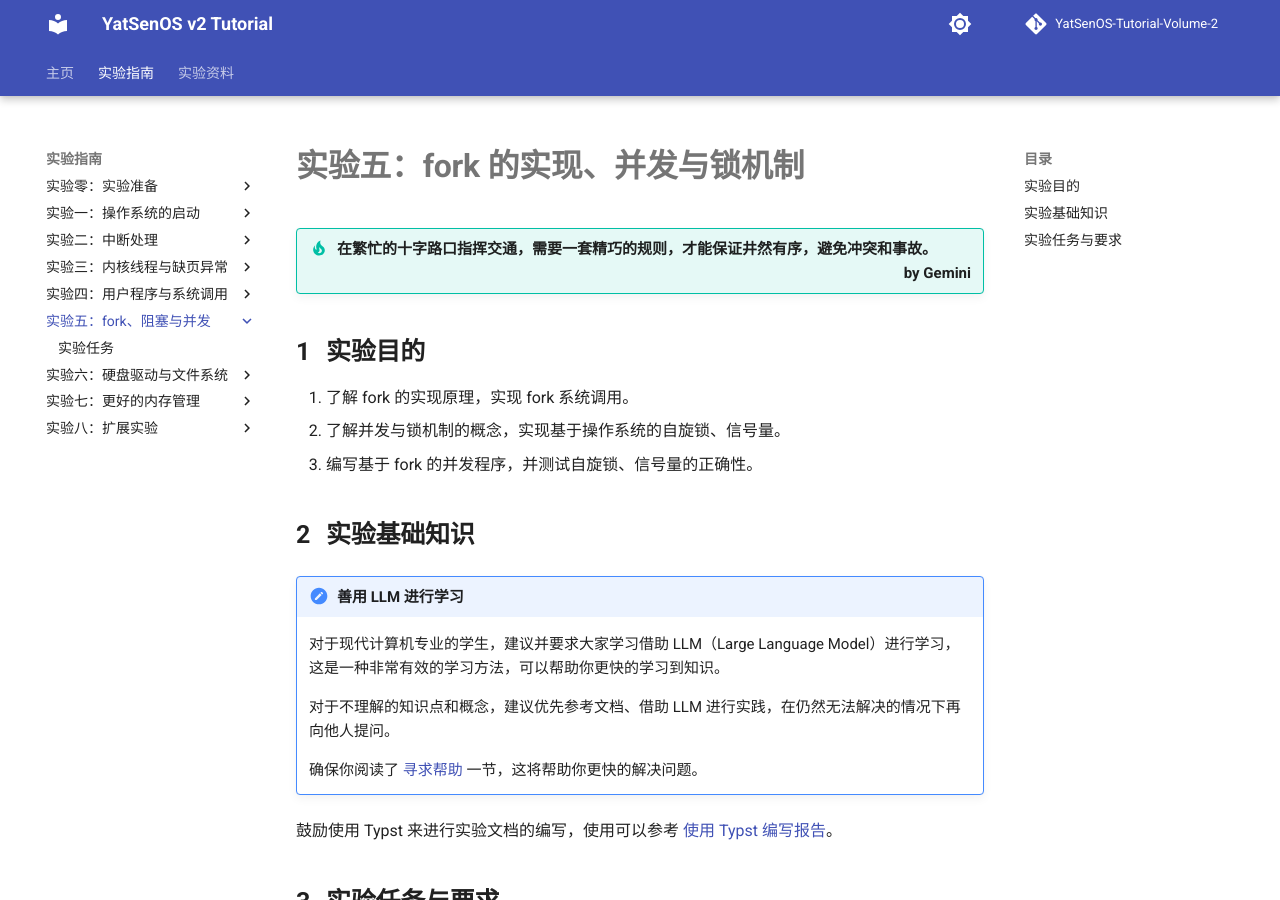
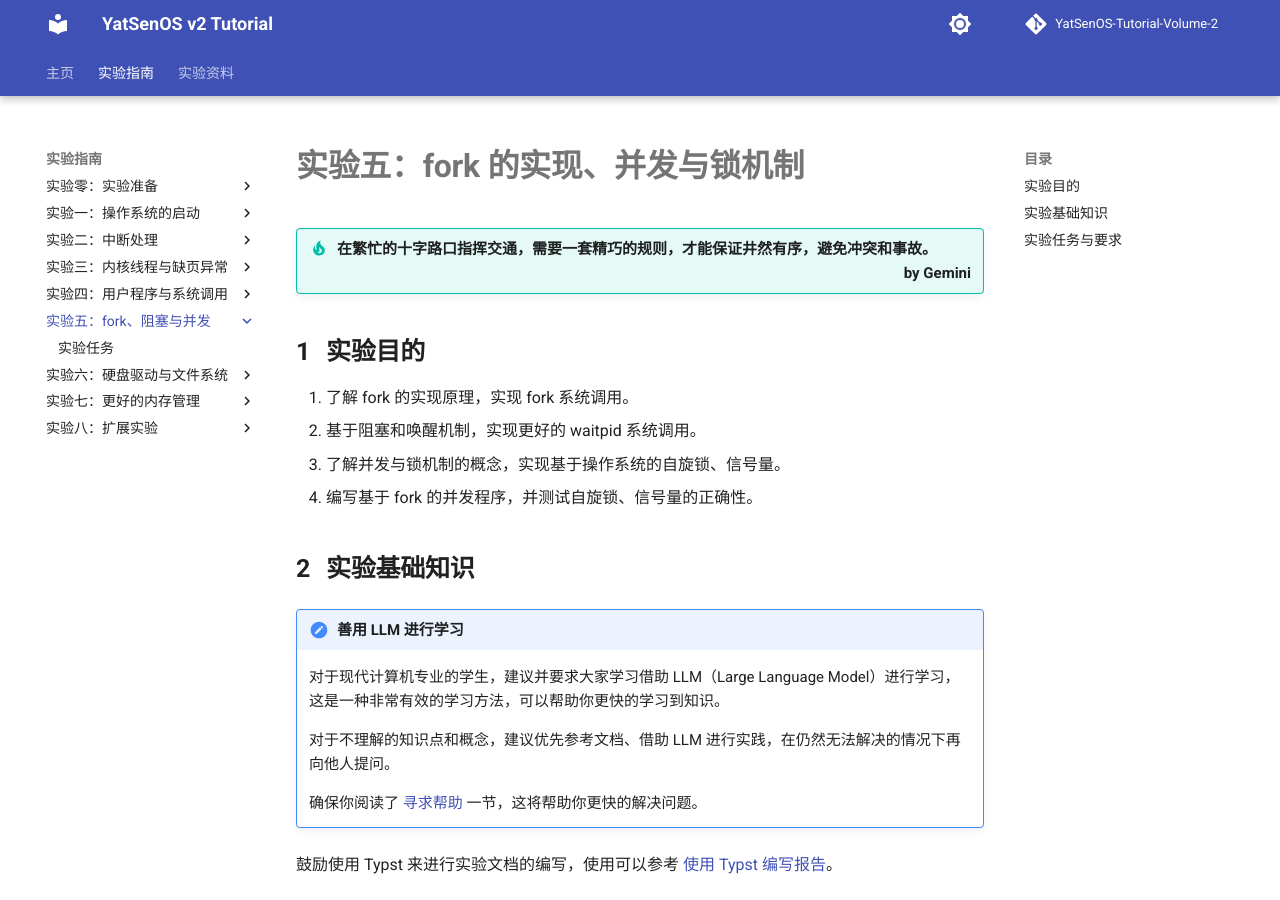
Before and after one commit to YatSenOS/YatSenOS-Tutorial-Volume-2, an MkDocs documentation site: the page built from docs/labs/0x05/index.md, in a window 1280 px wide and 900 px high. Built offline with MkDocs 1.6.1 and Material for MkDocs 9.7.7, drawn with Linux system fonts in a browser that asks for light colours; comment, search, counter and statistics services are not loaded.

Commit message:
chore(lab/5): update purpose

```diff
--- a/docs/labs/0x05/index.md
+++ b/docs/labs/0x05/index.md
@@ -5,8 +5,9 @@
 ## 实验目的
 
 1. 了解 fork 的实现原理，实现 fork 系统调用。
-2. 了解并发与锁机制的概念，实现基于操作系统的自旋锁、信号量。
-3. 编写基于 fork 的并发程序，并测试自旋锁、信号量的正确性。
+2. 基于阻塞和唤醒机制，实现更好的 waitpid 系统调用。
+3. 了解并发与锁机制的概念，实现基于操作系统的自旋锁、信号量。
+4. 编写基于 fork 的并发程序，并测试自旋锁、信号量的正确性。
 
 ## 实验基础知识
 
@@ -29,7 +30,7 @@
 3. 依据 [实验任务](./tasks.md) 完成实验。
 
     - 代码编写任务：观察提供的代码，完善所有标记为 `FIXME:` 的部分，并验证结果是否符合预期。**请在报告中介绍实现思路，截图展示关键结果。**
-    - 思考任务：完成 “思考题” 和 “实验任务” 部分的内容，**在报告中简要进行回答**。*注：思考题可能也是理解代码、实现功能的重要提示。*
+    - 思考任务：完成 “思考题” 和 “实验任务” 部分的内容，**在报告中简要进行回答**。_注：思考题可能也是理解代码、实现功能的重要提示。_
     - Bonus 加分项：学有余力的同学可以任选 Bonus 部分完成，尝试完成更多的功能，并在报告中进行展示。这部分内容不是必须的要求。
 
 4. 请在实验报告中涵盖相关任务的实现截图、实验任务对应问题的解答、实验过程中遇到的问题与解决方案等内容。
```
